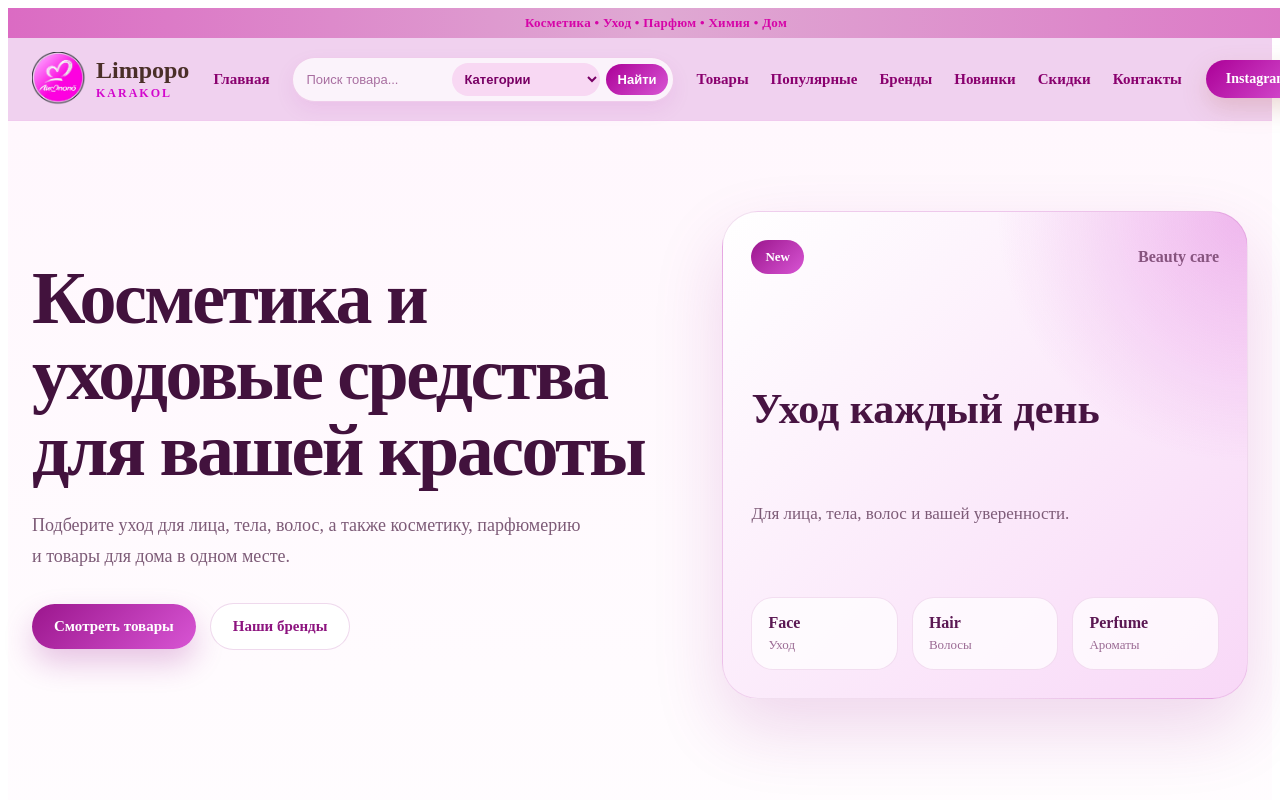
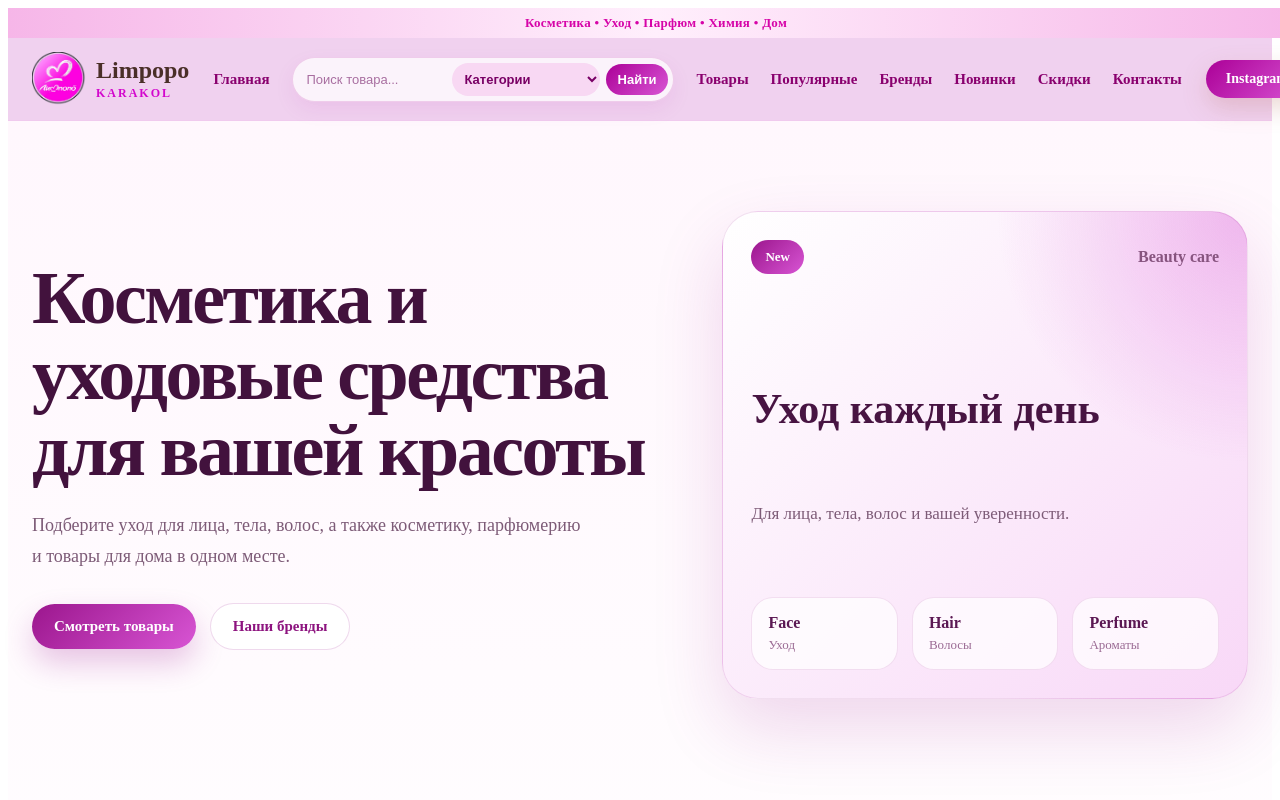
Before and after one commit to CholponDev/limpopo, a React (Vite) app: page / in a window 1280 px wide. Shown: the top 800 px of the page. Built offline with nearby package versions, Linux system fonts and the light colour scheme.

Commit message:
add style

```diff
--- a/src/styles/Header.module.css
+++ b/src/styles/Header.module.css
@@ -11,7 +11,9 @@
 
 .topLine {
   width: 100%;
-  background: linear-gradient(90deg, #db6bc3, #dfa9d3, #dc78c6);
+  /* background: linear-gradient(90deg, #db6bc3, #dfa9d3, #dc78c6); */
+  background: linear-gradient(90deg, #f6b6e8, #ffeffc, #f6b6e8);
+
   padding: 7px 16px;
   text-align: center;
 }
```
